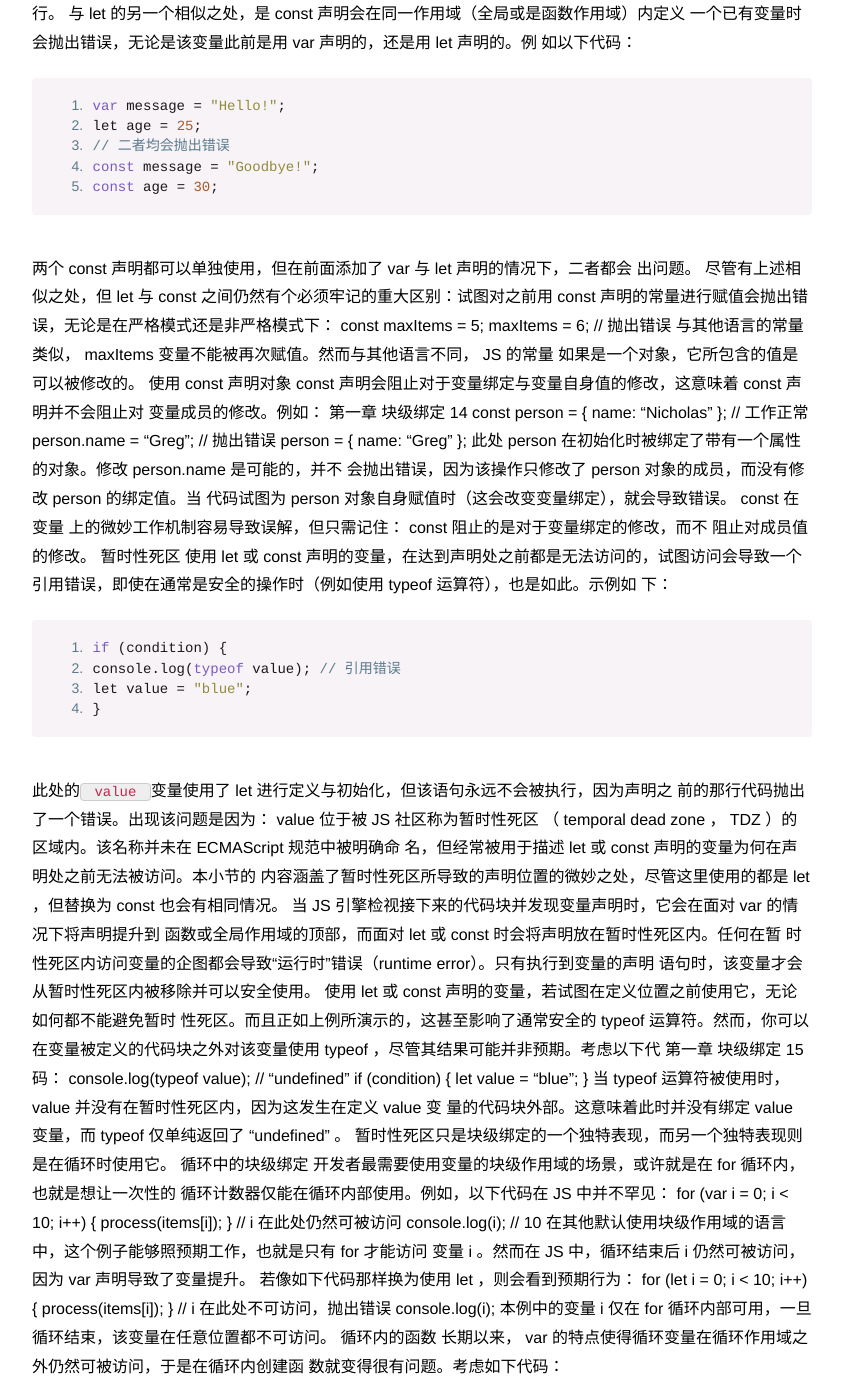
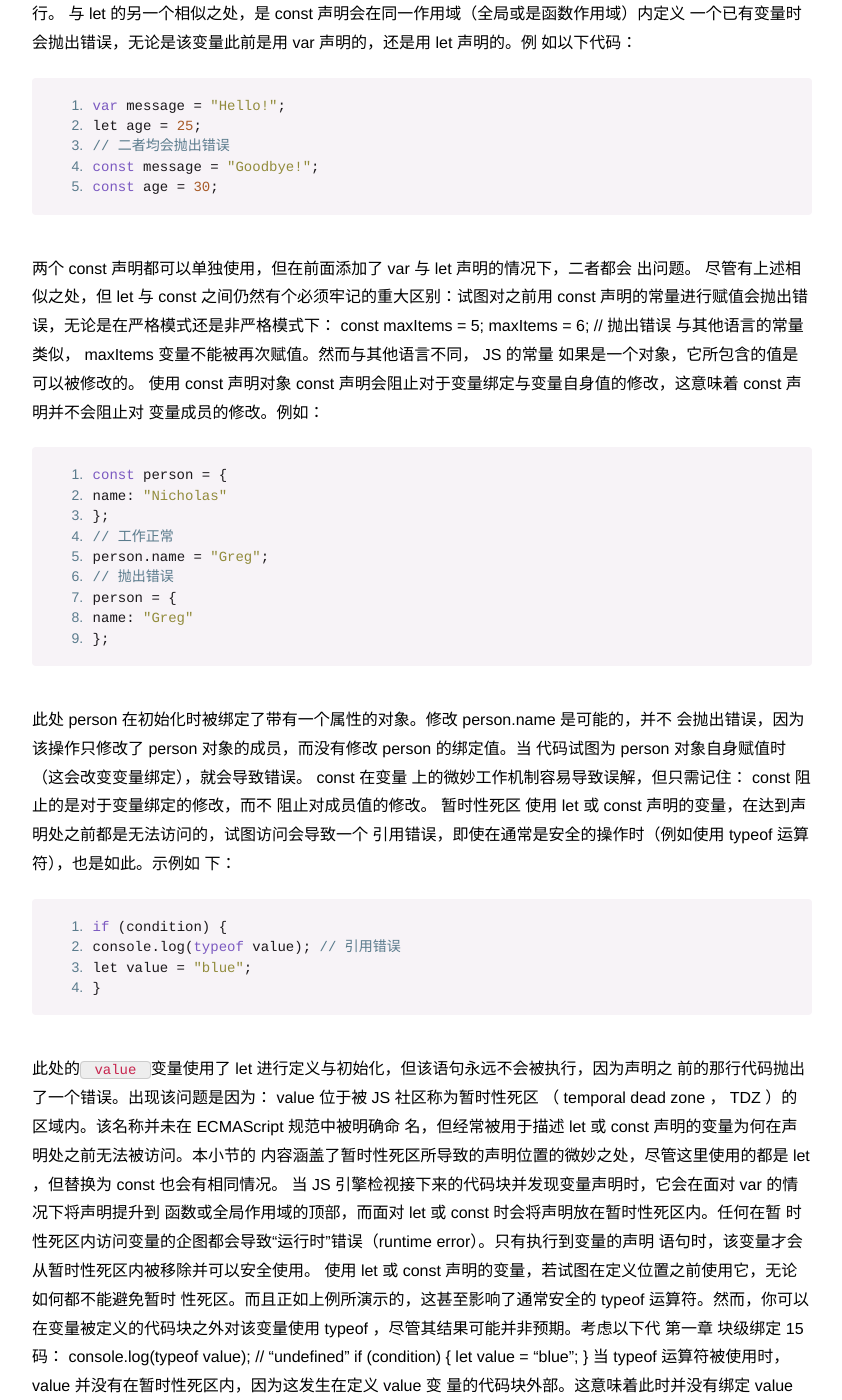
Before and after one commit to ioloveuu/ioloveuu.github.io, a Jekyll site: the page built from _posts/2016-08-01-ES6-notes.md, in a window 1280 px wide and 1400 px high, scrolled down 3369 px. Shown: the whole window, without its empty margins (218-1060 px from the left). Built offline with Jekyll 4.4.1, drawn with Linux system fonts in a browser that asks for light colours; nearby versions of some CDN libraries; a script that is not in the unit is left out; some of the changed text lies outside the part shown.

Commit message:
Update 2016-08-01-ES6-notes.md

````diff
--- a/_posts/2016-08-01-ES6-notes.md
+++ b/_posts/2016-08-01-ES6-notes.md
@@ -151,8 +151,8 @@ maxItems = 6; // 抛出错误
 使用 const 声明对象
 const  声明会阻止对于变量绑定与变量自身值的修改，这意味着  const  声明并不会阻止对
 变量成员的修改。例如：
-第一章 块级绑定
-14
+
+```
 const person = {
 name: "Nicholas"
 };
@@ -162,6 +162,8 @@ person.name = "Greg";
 person = {
 name: "Greg"
 };
+```
+
 此处  person  在初始化时被绑定了带有一个属性的对象。修改  person.name  是可能的，并不
 会抛出错误，因为该操作只修改了  person  对象的成员，而没有修改  person  的绑定值。当
 代码试图为  person  对象自身赋值时（这会改变变量绑定），就会导致错误。  const  在变量
@@ -206,11 +208,15 @@ let value = "blue";
 循环中的块级绑定
 开发者最需要使用变量的块级作用域的场景，或许就是在  for  循环内，也就是想让一次性的
 循环计数器仅能在循环内部使用。例如，以下代码在 JS 中并不罕见：
+
+```
 for (var i = 0; i < 10; i++) {
 process(items[i]);
 }
 // i 在此处仍然可被访问
 console.log(i); // 10
+```
+
 在其他默认使用块级作用域的语言中，这个例子能够照预期工作，也就是只有  for  才能访问
 变量  i  。然而在 JS 中，循环结束后  i  仍然可被访问，因为  var  声明导致了变量提升。
 若像如下代码那样换为使用  let  ，则会看到预期行为：
````
